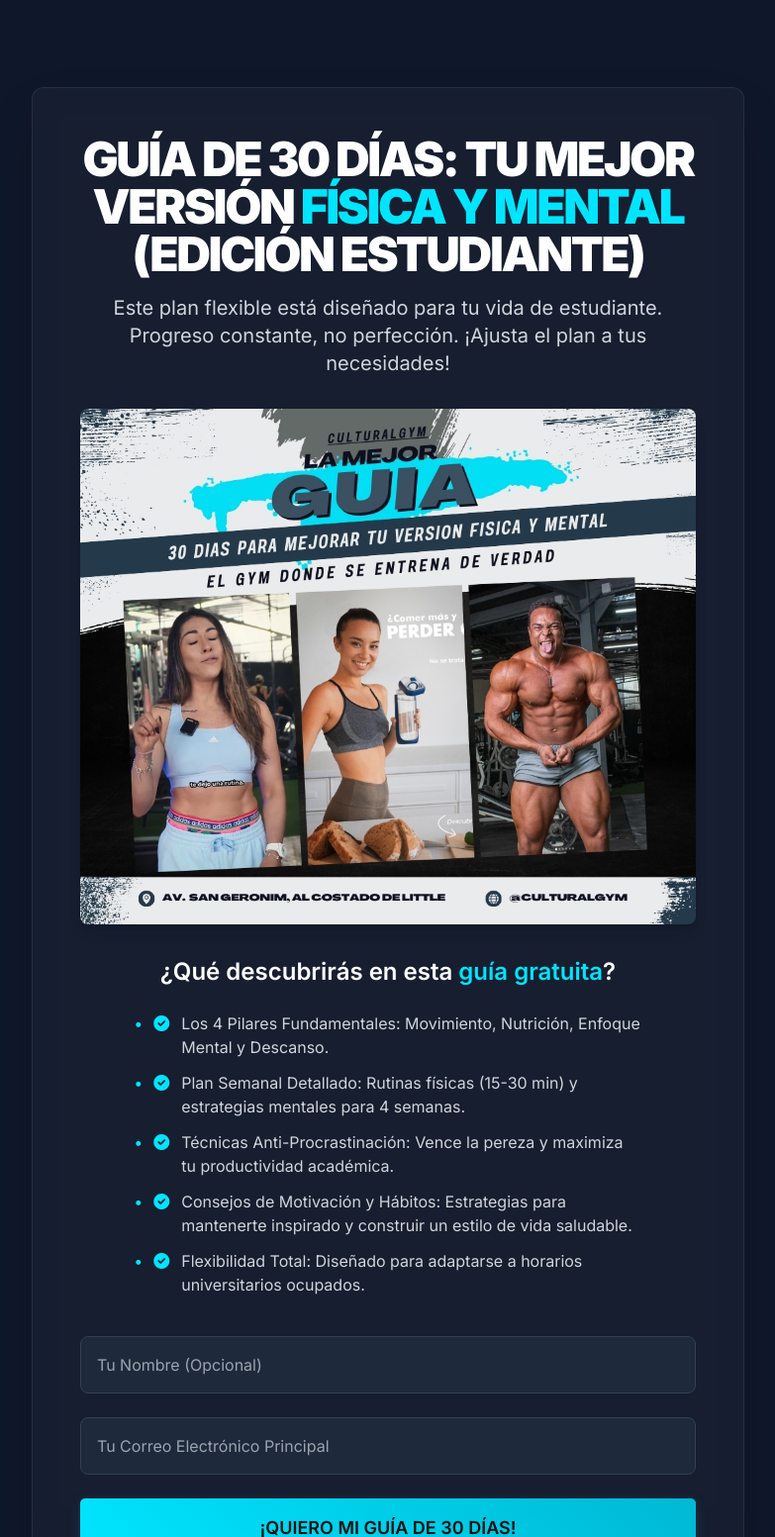
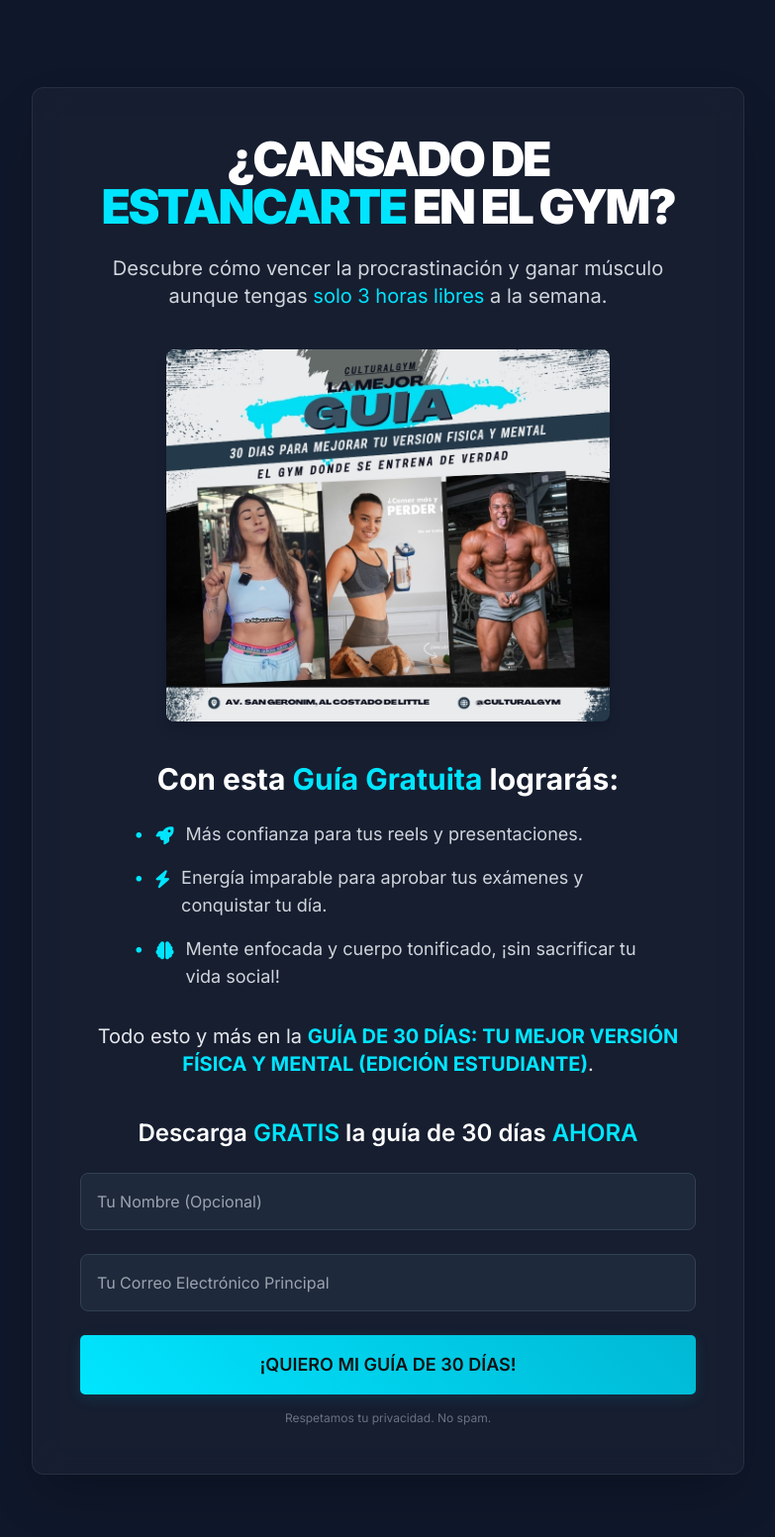
Before and after one commit to UrielFrontDeveloper/CulturalGym, a plain HTML site: page funnel-guiade30dias.html in a window 1280 px wide. Shown: the part 120-1673 px from the top of the page at 99% size, without its empty margins (248-1031 px from the left). Drawn offline with nearby package versions, Linux system fonts and the light colour scheme.

Commit message:
Update funnel-guiade30dias.html

```diff
--- a/funnel-guiade30dias.html
+++ b/funnel-guiade30dias.html
@@ -24,26 +24,35 @@
     <section id="landing-page-30dias" class="py-16 md:py-24">
         <div class="container mx-auto px-6 max-w-3xl text-center">
             <div class="glassmorphism p-8 md:p-12 rounded-xl shadow-2xl">
-                <h1 class="text-4xl md:text-5xl font-black uppercase mb-4 leading-tight tracking-tighter">
-                    GUÍA DE 30 DÍAS: TU MEJOR VERSIÓN <span class="accent-text">FÍSICA Y MENTAL</span> (EDICIÓN ESTUDIANTE)
+                <!-- ATENCIÓN -->
+                <h1 class="text-4xl md:text-5xl font-black uppercase mb-6 leading-tight tracking-tighter">
+                    ¿Cansado de <span class="accent-text">estancarte</span> en el gym?
                 </h1>
+
+                <!-- INTERÉS -->
                 <p class="text-lg md:text-xl text-gray-300 mb-8">
-                    Este plan flexible está diseñado para tu vida de estudiante. Progreso constante, no perfección. ¡Ajusta el plan a tus necesidades!
+                    Descubre cómo vencer la procrastinación y ganar músculo aunque tengas <span class="accent-text">solo 3 horas libres</span> a la semana.
                 </p>
 
-                <div class="my-8">
-                    <!-- Consider using an image like 'img/estudiante-bienestar.jpg' or similar -->
-                    <img src="img/funnel30dias.jpg" alt="Guía de 30 Días Bienestar Estudiantil" class="rounded-lg mx-auto shadow-lg">
+                <div class="my-10">
+                    <img src="img/funnel30dias.jpg" alt="Guía de 30 Días Bienestar Estudiantil" class="rounded-lg mx-auto shadow-lg max-w-md">
                 </div>
 
-                <h2 class="text-2xl font-semibold mb-6 text-white">¿Qué descubrirás en esta <span class="accent-text">guía gratuita</span>?</h2>
-                <ul class="space-y-3 text-left text-gray-300 mb-10 max-w-lg mx-auto">
-                    <li class="flex items-start"><i class="fas fa-check-circle accent-text mr-3 mt-1"></i>Los 4 Pilares Fundamentales: Movimiento, Nutrición, Enfoque Mental y Descanso.</li>
-                    <li class="flex items-start"><i class="fas fa-check-circle accent-text mr-3 mt-1"></i>Plan Semanal Detallado: Rutinas físicas (15-30 min) y estrategias mentales para 4 semanas.</li>
-                    <li class="flex items-start"><i class="fas fa-check-circle accent-text mr-3 mt-1"></i>Técnicas Anti-Procrastinación: Vence la pereza y maximiza tu productividad académica.</li>
-                    <li class="flex items-start"><i class="fas fa-check-circle accent-text mr-3 mt-1"></i>Consejos de Motivación y Hábitos: Estrategias para mantenerte inspirado y construir un estilo de vida saludable.</li>
-                    <li class="flex items-start"><i class="fas fa-check-circle accent-text mr-3 mt-1"></i>Flexibilidad Total: Diseñado para adaptarse a horarios universitarios ocupados.</li>
+                <!-- DESEO -->
+                <h2 class="text-3xl font-bold mb-6 text-white">Con esta <span class="accent-text">Guía Gratuita</span> lograrás:</h2>
+                <ul class="space-y-4 text-left text-gray-300 mb-8 max-w-lg mx-auto text-lg">
+                    <li class="flex items-start"><i class="fas fa-rocket accent-text mr-3 mt-1.5"></i>Más confianza para tus reels y presentaciones.</li>
+                    <li class="flex items-start"><i class="fas fa-bolt accent-text mr-3 mt-1.5"></i>Energía imparable para aprobar tus exámenes y conquistar tu día.</li>
+                    <li class="flex items-start"><i class="fas fa-brain accent-text mr-3 mt-1.5"></i>Mente enfocada y cuerpo tonificado, ¡sin sacrificar tu vida social!</li>
                 </ul>
+                <p class="text-xl text-gray-200 mb-10">
+                    Todo esto y más en la <span class="font-bold accent-text">GUÍA DE 30 DÍAS: TU MEJOR VERSIÓN FÍSICA Y MENTAL (EDICIÓN ESTUDIANTE)</span>.
+                </p>
+
+                <!-- ACCIÓN -->
+                <p class="text-xl md:text-2xl font-semibold text-white mb-6">
+                    Descarga <span class="accent-text">GRATIS</span> la guía de 30 días <span class="accent-text">AHORA</span>
+                </p>
 
                 <form action="https://lat.us1.list-manage.com/subscribe/post?u=112d6951e1d98603d40cc8218&id=06312b0fb7&f_id=004477e1f0" method="POST" class="space-y-6" target="_blank" onsubmit="return handleFormSubmit();">
                     <div>
@@ -87,10 +96,9 @@
             // Get the email input value
             const emailInput = document.getElementById('email-30dias');
             if (emailInput && emailInput.value.trim() !== "" && emailInput.checkValidity()) {
-                // Removed alert: alert("¡Tu ebook ha sido entregado exitosamente a tu Gmail!");
-                // Redirect to thank-you page after a short delay to allow form submission
+                // Redirect to ebook2.html page after a short delay to allow form submission
                 setTimeout(function() {
-                    window.location.href = "thank-you.html"; // Changed: Removed query parameters
+                    window.location.href = "ebook2.html"; // Changed: Redirect to ebook2.html
                 }, 100); // 100ms delay
                 return true; // Allow form submission
             } else {
```
